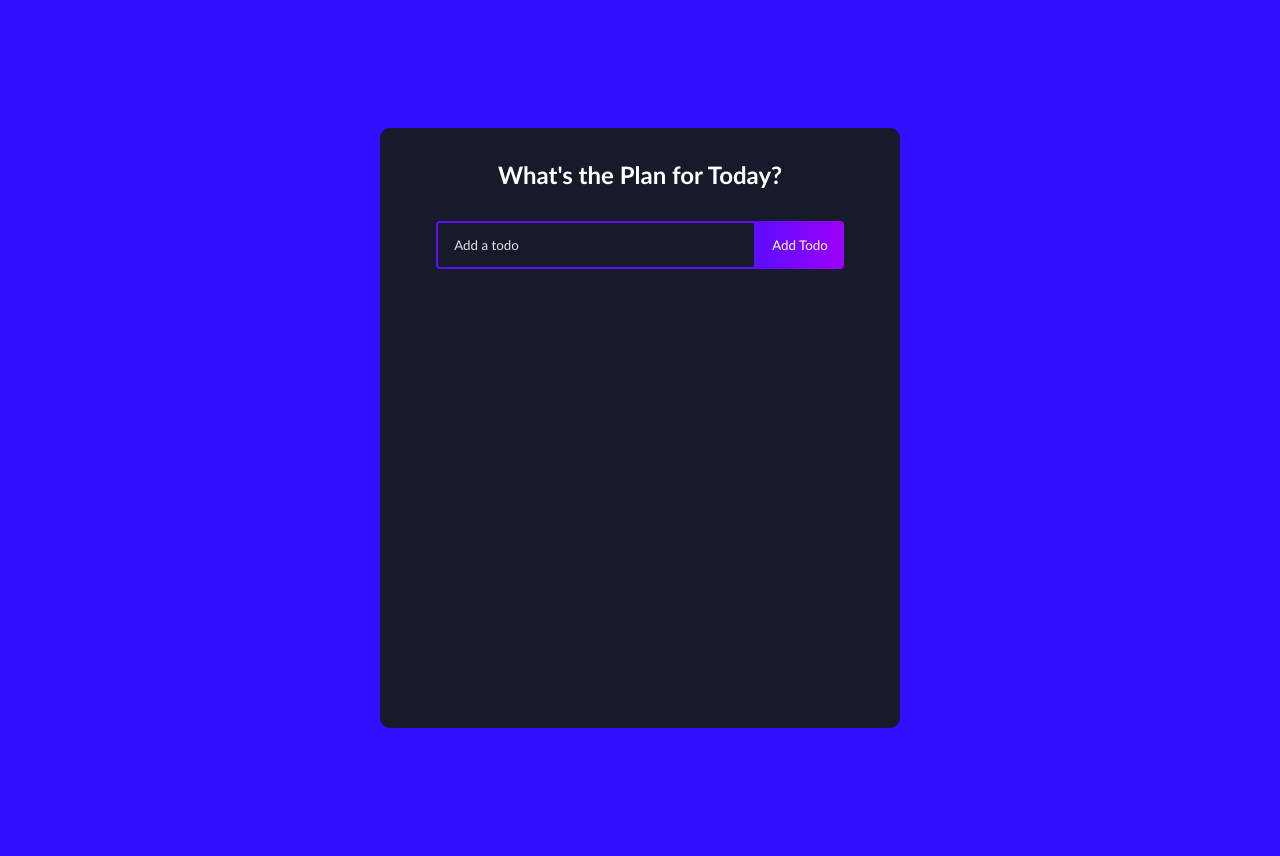
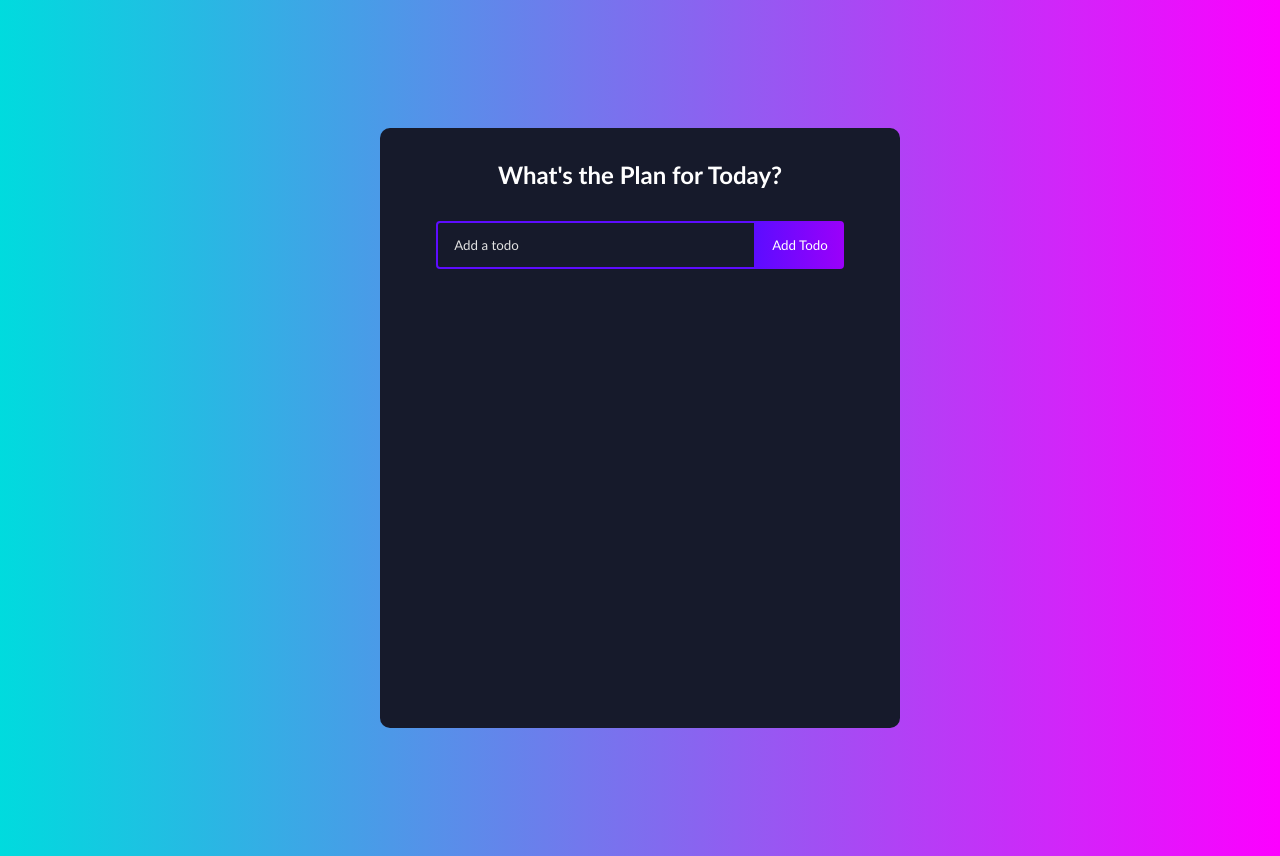
Before and after one commit to ratnakar5938/react-todo-list, a React (Create React App) app: page / in a window 1280 px wide. Built offline with nearby package versions, Linux system fonts and the light colour scheme.

Commit message:
baground gradient update

```diff
--- a/src/App.css
+++ b/src/App.css
@@ -27,7 +27,9 @@
 }
 
 body {
-  background: rgba(48, 16, 255, 1);
+  background-color: #00dbde;
+  background-image: linear-gradient(90deg, #00dbde 0%, #fc00ff 100%);
+
   max-width: 90vw;
   justify-content: center;
   align-items: center;
```
